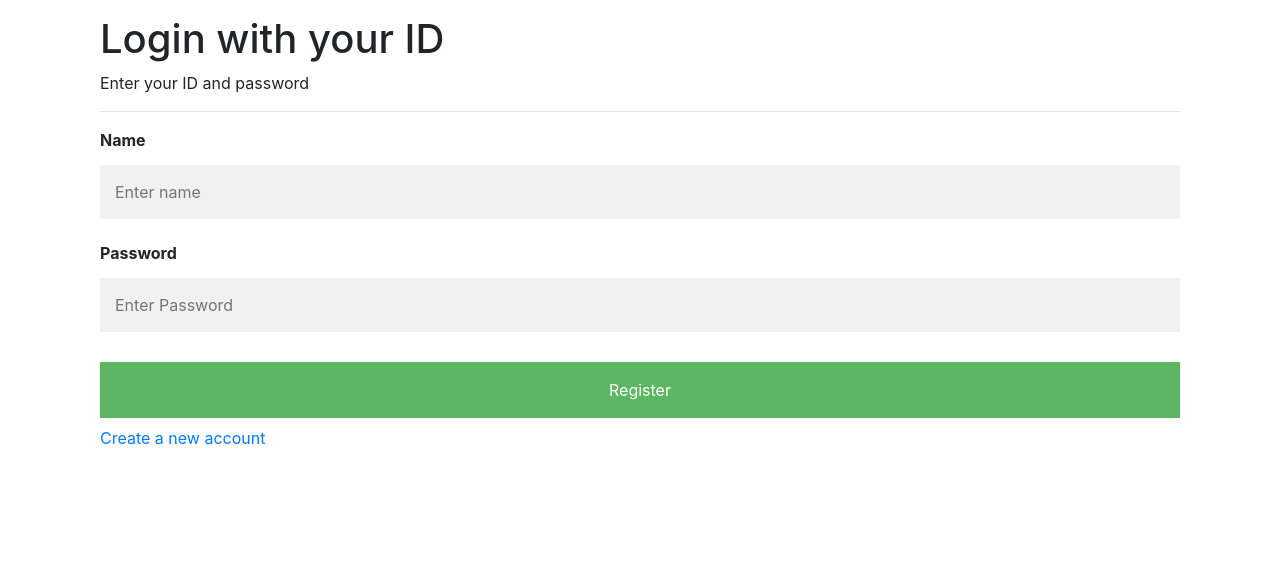
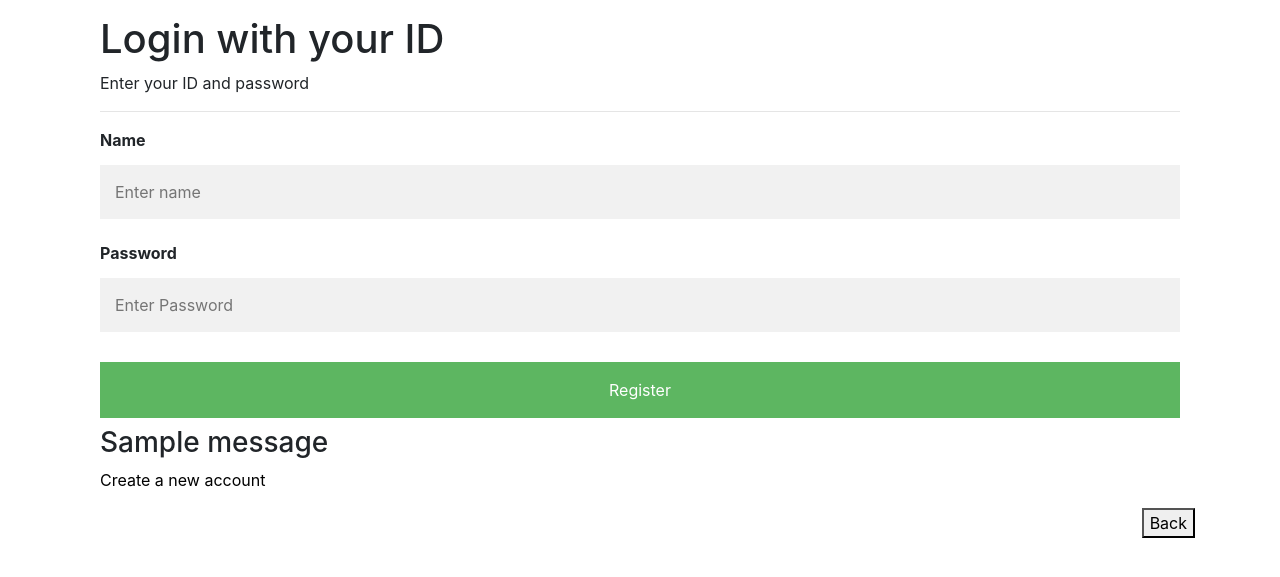
Before and after one commit to Ezhil1/ChennaiEvent2020, a Django app: page /form/login in a window 1280 px wide. Shown: the part 73-650 px from the top of the page. Run offline with Django 3.2, Linux system fonts and the light colour scheme; tables that the repository leaves empty hold one stand-in row (values such as "Sample post"); one stand-in notice (Sample message) is shown; some libraries are stand-ins or nearby versions.

Commit message:
link function added

```diff
--- a/formfill/settings.py
+++ b/formfill/settings.py
@@ -26,6 +26,7 @@ SECRET_KEY = 'b(2v$4)y4d&f-qham^bb*(-!fvy6qvepd*va9hqly!#uncpwn$'
 DEBUG = True
 
 ALLOWED_HOSTS = [
+    '127.0.0.1',
     'secret-reaches-87420.herokuapp.com'
 ]
 
--- a/formfill/templates/base.html
+++ b/formfill/templates/base.html
@@ -8,11 +8,11 @@
     <!-- Bootstrap CSS -->
     <link rel="stylesheet" href="https://stackpath.bootstrapcdn.com/bootstrap/4.4.1/css/bootstrap.min.css" integrity="sha384-Vkoo8x4CGsO3+Hhxv8T/Q5PaXtkKtu6ug5TOeNV6gBiFeWPGFN9MuhOf23Q9Ifjh" crossorigin="anonymous">
 
-    <title>Welcome to CS2020</title>
+    <title>Welcome to CSE020</title>
   </head>
   <body>
     <nav class="navbar navbar-light bg-light">
-        <a class="navbar-brand" href="#">Chennai Sports event 2020 </a>
+        <a class="navbar-brand" href="#">Chennai Sports event 2020</font></a>
     </nav>
     <main class="container">
     {% block content %}
--- a/formfill/templates/home.html
+++ b/formfill/templates/home.html
@@ -1,5 +1,6 @@
 {% extends 'base.html' %}
 {% block content %}
+   <br>
    <a href="{% url 'formnew:login' %}">Register you event</a> &nbsp&nbsp&nbsp&nbsp
    <a href="{% url 'slot_check:slot_details' %}">Check your slots</a>
 {% endblock  %}
--- a/formfill/urls.py
+++ b/formfill/urls.py
@@ -15,6 +15,7 @@ Including another URLconf
 """
 from django.contrib import admin
 from django.urls import path, include
+from django.conf.urls.static import static
 from . import views
 
 urlpatterns = [
--- a/formnew/templates/login.html
+++ b/formnew/templates/login.html
@@ -81,9 +81,23 @@ a {
     <label for="psw"><b>Password</b></label>
     <input type="password" placeholder="Enter Password" name="password" required>
     <button type="submit" class="registerbtn">Register</button>
+    <div>
+    {% for message in messages  %}
+    <h3>{{message}}</h3>
+    {% endfor %}
+    </div>
     <a href="{% url 'formnew:registernew' %}">Create a new account</a>
   </div>
+<style>
+    a { text-decoration: none;
+        color: black;
+      }
+</style>
+  <button class="button" style="float:right">
+    <a href="{% url 'home' %}">Back</a>
+  </button>
 </form>
 {% endblock  %}
 </body>
+
 </html>
--- a/formnew/templates/register.html
+++ b/formnew/templates/register.html
@@ -83,7 +83,9 @@ a {
 
     <label for="email"><b>Email Id</b></label>
     <input type="text" placeholder="Enter Email" name="email" required>
-
+    {% for message in messages  %}
+    <h4>{{message}}</h4>
+    {% endfor %}
     <label for="psw"><b>Password</b></label>
     <input type="password" placeholder="Enter Password" name="password" required>
 
--- a/formnew/views.py
+++ b/formnew/views.py
@@ -3,6 +3,7 @@ from .models import register
 from .models import new_event
 from django.contrib.auth.models import auth, User
 from django.contrib import messages
+from django.contrib.auth.decorators import login_required
 
 
 def login(request):
@@ -11,18 +12,10 @@ def login(request):
         password = request.POST["password"]
         reg = register.objects.filter(name=username, password=password).first()
         if reg is not None:
-            request.session
-            return redirect('formnew:enroll')
+            return render(request, 'enroll.html', {'name': username})
         else:
+            messages.info(request, 'Account not found')
             return redirect('formnew:login')
-        # print("reg is ")
-        # print(reg)
-        # if reg is not None:
-        #   auth.login(request, reg)
-        #  print("user found")
-        # return redirect("/")
-        return render(request, 'register.html')
-
     else:
         return render(request, 'login.html')
 
@@ -57,7 +50,7 @@ def enroll(request):
         event = request.POST["event"]
         timeslot = request.POST["Time_slot"]
         if new_event.objects.filter(email=email_id):
-            messages.info(request, 'Email taken')
+            messages.info(request, 'This email ID already used for enrollment')
             return redirect('formnew:enroll')
         else:
             eve = new_event(name=name, email=email_id,
```
Also changed, not shown: formnew/templates/enroll.html (+7 -1 lines), formnew/templates/enroll_submit.html (+8 -1 lines), slot_check/templates/result.html (+7 -0 lines), slot_check/templates/slot.html (+8 -1 lines), db.sqlite3, static/images/pic.png (added), 2 other files.
